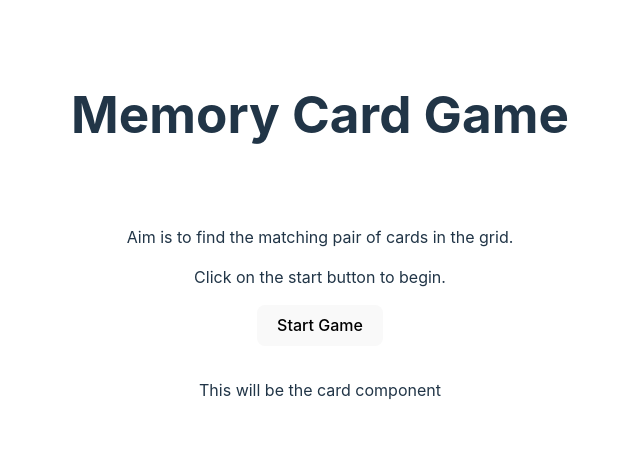
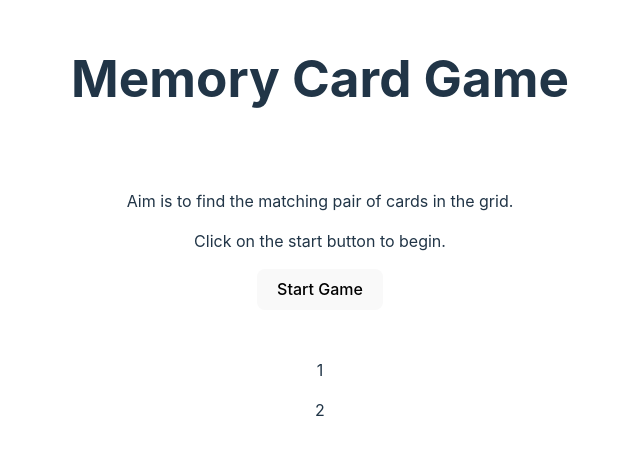
Before and after one commit to Kit2345/match2game, a React (Vite) app: page / in a window 1280 px wide. Shown: the part 173-628 px from the top of the page, without its empty margins (320-960 px from the left). Built offline with nearby package versions, Linux system fonts and the light colour scheme.

Commit message:
card and game area working to create list of cards

```diff
--- a/src/App.jsx
+++ b/src/App.jsx
@@ -3,6 +3,7 @@ import reactLogo from "./assets/react.svg";
 import viteLogo from "/vite.svg";
 import "./App.css";
 import Card from "./components/Card";
+import GameArea from "./components/GameArea";
 
 function App() {
   const [count, setCount] = useState(0);
@@ -17,7 +18,8 @@ function App() {
           Start Game
         </button>
       </div>
-      <Card />
+      {/* <Card /> */}
+      <GameArea />
     </>
   );
 }
--- a/src/components/Card.jsx
+++ b/src/components/Card.jsx
@@ -1,5 +1,10 @@
-function Card() {
-  return <>This will be the card component</>;
+function Card(props) {
+  return (
+    <>
+      {/* {console.log(props.cardObject)} */}
+      <p>{props.cardProp}</p>
+    </>
+  );
 }
 
 export default Card;
--- /dev/null
+++ b/src/components/GameArea.jsx
@@ -0,0 +1,34 @@
+import Card from "./Card";
+
+// const cardList = [1, 2, 3, 4, 5, 6, 7, 8, 9];
+const cardList = [
+  { id: 1, value: 1 },
+  { id: 2, value: 2 },
+];
+
+function GameArea() {
+  return (
+    <>
+      {cardList.map((cardObject) => {
+        return <Card key={cardObject.id} cardProp={cardObject.value} />;
+      })}
+    </>
+  );
+}
+
+export default GameArea;
+
+// function GameArea() {
+//     return (
+//       <>
+//         {cardList.map((cardObject) => {
+//           return (
+//           <Card
+//           key={cardObject.id}
+//           cardProp={cardObject}
+//           />
+//           )
+//         })}
+//       </>
+//     );
+//   }
```
